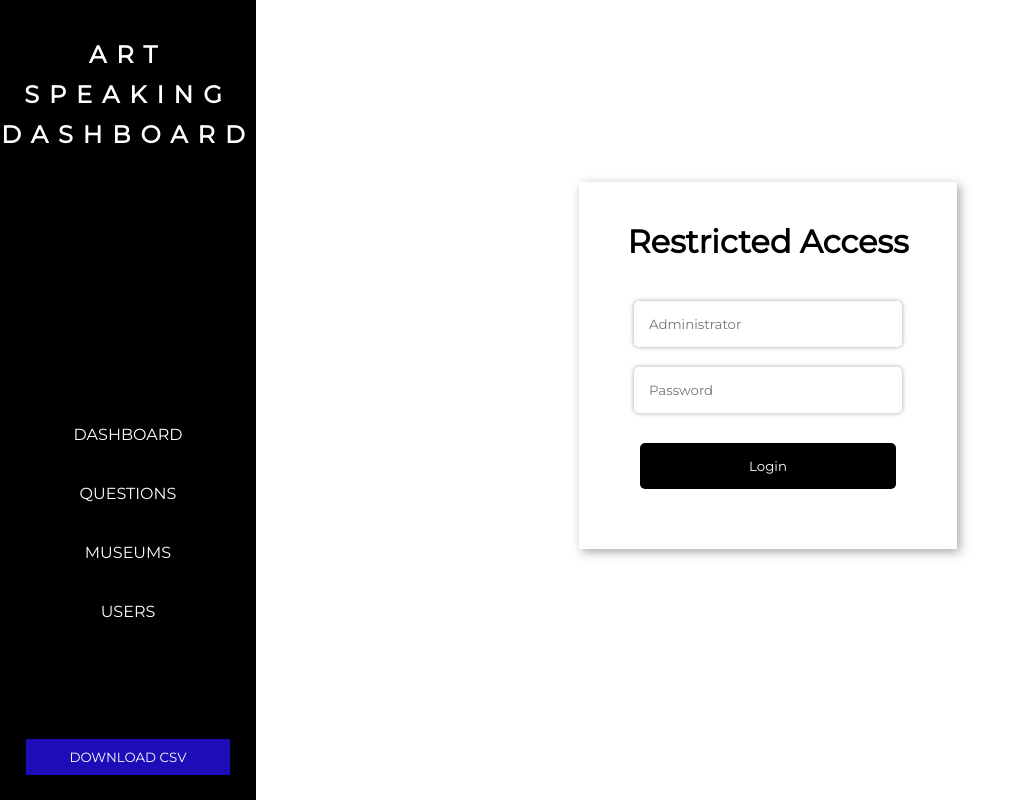
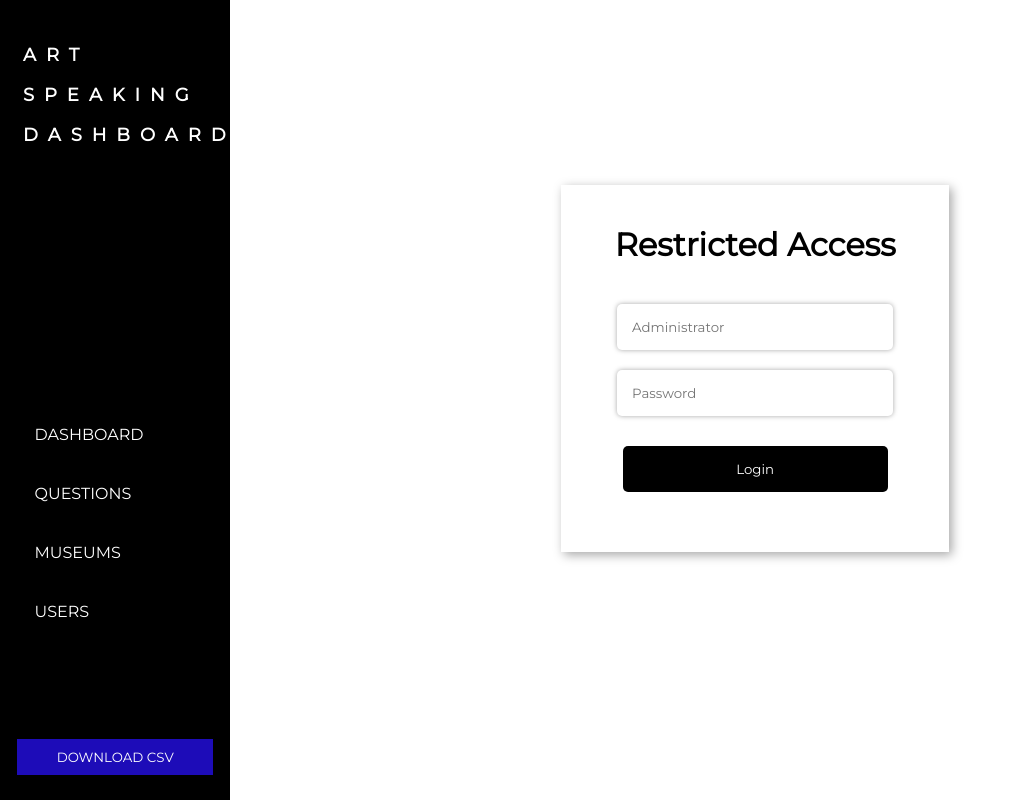
Before and after one commit to AlbertoCaballero/as-dashboard, an Angular app: page / in a window 1280 px wide. Shown: the whole page, without its empty margins (0-1025 px from the left). Built offline with nearby package versions, Linux system fonts and the light colour scheme.

Commit message:
Visual tweks

```diff
--- a/src/app/app.component.scss
+++ b/src/app/app.component.scss
@@ -1,27 +1,30 @@
 .nav {
-    width: 20vw;
+    width: 18vw;
     height: 100vh;
     background-color: black;
     position: fixed;
 
     h1 {
         color: white;
-        text-align: center;
+        text-align: left;
+        padding-left: 10%;
         padding-top: 35px;
         padding-bottom: 250px;
         text-transform: uppercase;
         letter-spacing: 10px;
         line-height: 40px;
+        font-size: large;
     }
 
     a {
         text-decoration: none;
         color: white;
-        text-align: center;
+        text-align: left;
+        padding-left: 15%;
         text-transform: uppercase;
 
         display: block;
-        width: 100%;
+        width: 85%;
         padding-top: 20px;
         padding-bottom: 20px;
         transition: 0.3s;
@@ -45,7 +48,7 @@
         bottom: 25px;
 
         input {
-            width: 80%;
+            width: 85%;
             padding-top: 10px;
             padding-bottom: 10px;
             text-transform: uppercase;
--- a/src/app/app.component.ts
+++ b/src/app/app.component.ts
@@ -6,5 +6,5 @@ import { Component } from '@angular/core';
   styleUrls: ['./app.component.scss']
 })
 export class AppComponent {
-  title = 'as-dashboard';
+  title = 'Art Speaking Dashboard';
 }
--- a/src/app/login/login.component.ts
+++ b/src/app/login/login.component.ts
@@ -1,5 +1,4 @@
 import { Component, OnInit } from '@angular/core';
-import { FormsModule } from '@angular/forms';
 
 @Component({
   selector: 'app-login',
--- a/src/index.html
+++ b/src/index.html
@@ -2,7 +2,7 @@
 <html lang="en">
 <head>
   <meta charset="utf-8">
-  <title>AsDashboard</title>
+  <title>Art Speaking Dashboard</title>
   <base href="/">
   <meta name="viewport" content="width=device-width, initial-scale=1">
   <link rel="icon" type="image/x-icon" href="favicon.ico">
--- a/src/styles.scss
+++ b/src/styles.scss
@@ -5,6 +5,6 @@
 }
 
 .content {
-    margin-left: 20vw;
+    margin-left: 18vw;
     padding: 40px;
 }
```
